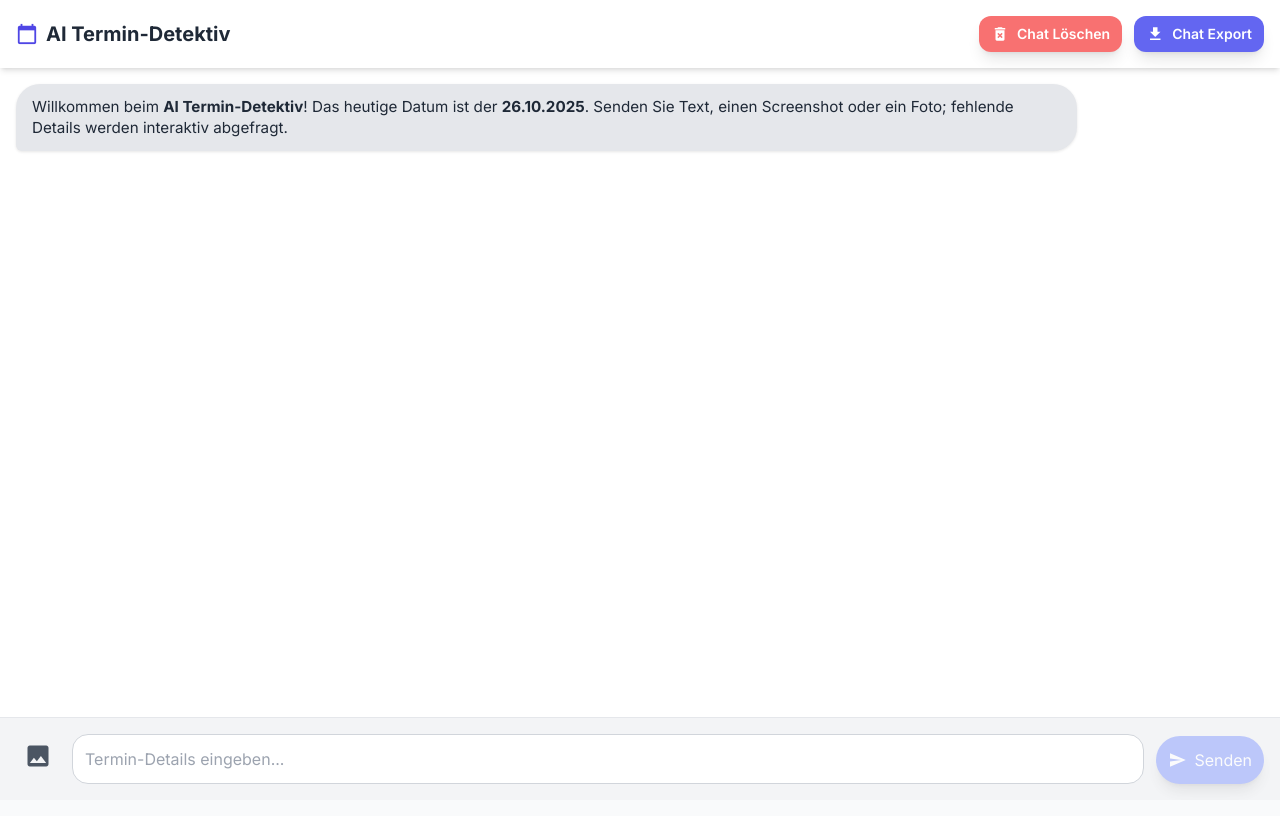
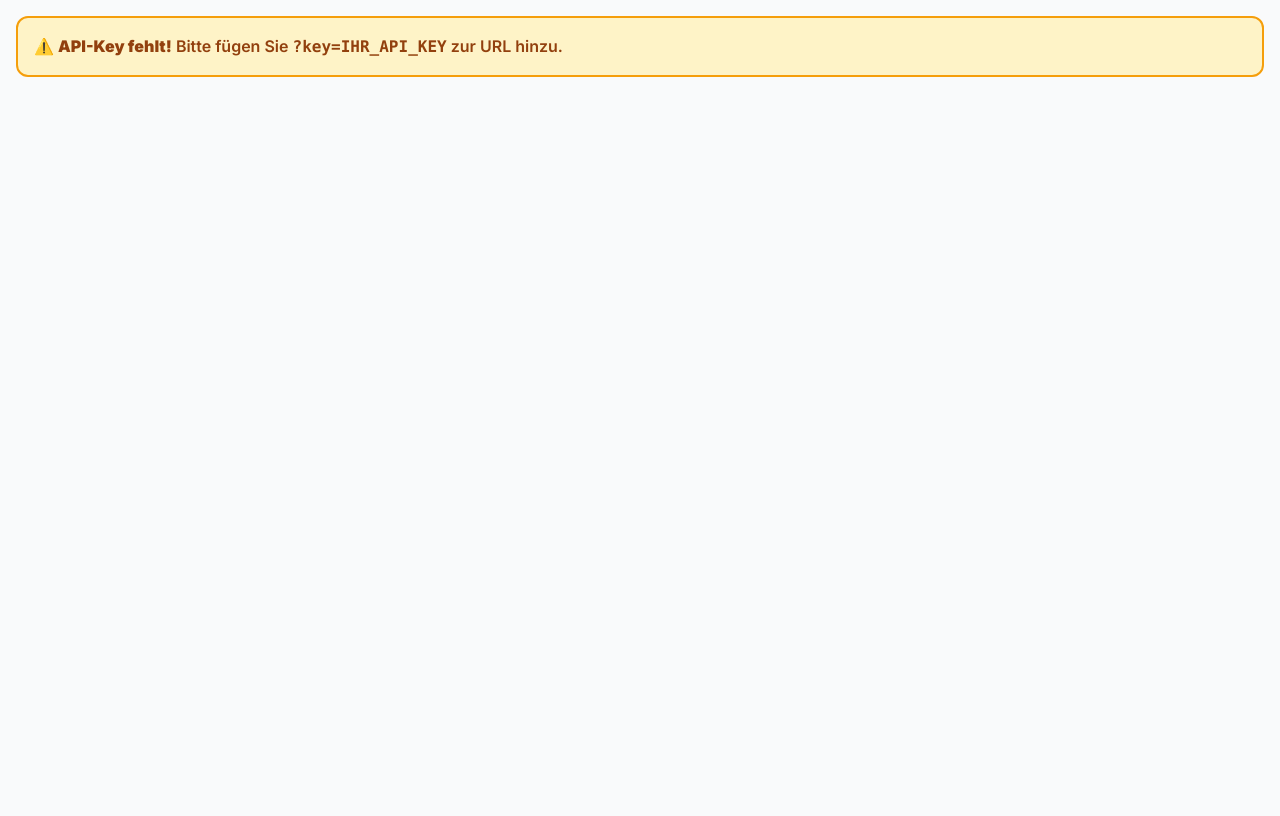
Before and after one commit to aknnn96/terminGeneratorAI, a website: page index.html in a window 1280 px wide. Drawn offline with nearby package versions, Linux system fonts and the light colour scheme.

Commit message:
Update index.html

```diff
--- a/index.html
+++ b/index.html
@@ -3,7 +3,7 @@
 <head>
   <meta charset="UTF-8" />
   <meta name="viewport" content="width=device-width, initial-scale=1" />
-  <title>AI Termin-Detektiv V25 (Production-Ready)</title>
+  <title>AI Termin-Detektiv V26 (GitHub Pages + URL-Key)</title>
 
   <script src="https://cdn.tailwindcss.com"></script>
   <link href="https://fonts.googleapis.com/icon?family=Material+Icons" rel="stylesheet" />
@@ -62,9 +62,15 @@
 
     .delete-button { background:#F87171; }
     .delete-button:hover { background:#EF4444; }
+
+    #keyWarning { background:#FEF3C7; border:2px solid #F59E0B; color:#92400E; padding:1rem; border-radius:0.75rem; margin:1rem; font-weight:600; }
   </style>
 </head>
 <body class="bg-gray-50">
+  <div id="keyWarning" class="hidden">
+    ⚠️ <strong>API-Key fehlt!</strong> Bitte fügen Sie <code>?key=IHR_API_KEY</code> zur URL hinzu.
+  </div>
+
   <div id="app" class="chat-container">
     <header class="bg-white shadow-md p-4 flex justify-end items-center sticky top-0 z-10 flex-shrink-0 gap-3">
       <h1 class="text-xl font-bold text-gray-800 flex items-center gap-2 mr-auto">
@@ -124,7 +130,17 @@
   </div>
 
   <script type="module">
-    const API_ENDPOINT = "/.netlify/functions/gemini";
+    // API-Key aus URL-Parameter lesen
+    const urlParams = new URLSearchParams(window.location.search);
+    const API_KEY = urlParams.get('key');
+
+    if (!API_KEY || API_KEY.trim() === '') {
+      document.getElementById('keyWarning').classList.remove('hidden');
+      document.getElementById('app').style.display = 'none';
+      throw new Error("API-Key fehlt in der URL. Bitte ?key=IHR_API_KEY hinzufügen.");
+    }
+
+    const API_URL = `https://generativelanguage.googleapis.com/v1beta/models/gemini-2.0-flash-exp:generateContent?key=${API_KEY}`;
     const STORAGE_KEY = 'terminDetektivChatHistory';
     const UNLOCK_CODE = "10122022";
 
@@ -239,11 +255,10 @@
         const ready = data && data.Datum && !data.Datum.includes('[FEHLT]') && data.Dauer && !data.Dauer.includes('[FEHLT]') && data.Ort && !data.Ort.includes('[FEHLT]') && data.Zweck && !data.Zweck.includes('[FEHLT]');
 
         if(ready){
-          // "Termin generieren"-Button
           const genBtn=document.createElement('button'); genBtn.className='generate-button';
           genBtn.innerHTML=`<span class="material-icons" style="font-size:20px;">event</span><span>Termin generieren</span>`;
           genBtn.onclick=(ev)=>{
-            ev.target.style.display='none'; // Button ausblenden
+            ev.target.style.display='none';
             const actions=document.createElement('div'); actions.className='calendar-actions';
             const g=document.createElement('a'); g.href=createGoogleCalendarLink(data); g.target='_blank'; g.className='calendar-button google-button';
             g.innerHTML=`<span class="material-icons" style="font-size:18px;">event_available</span><span>Zum Google Kalender hinzufügen</span>`;
@@ -343,7 +358,6 @@
     async function sendApiRequest(userMessageText, userImageFile=null){
       const currentDate=new Date().toLocaleDateString('de-DE',{year:'numeric',month:'2-digit',day:'2-digit'});
 
-      // Unlock-Check
       if(userMessageText.trim() === UNLOCK_CODE){
         unlocked = true;
         return { text: "🔓 **Freier Modus aktiviert.** Sie können nun beliebige Fragen stellen.", type:'success' };
@@ -451,7 +465,7 @@ KEINE weiteren Fragen, KEINE zusätzlichen Texte.`;
 
       if (!parts || !Array.isArray(parts) || parts.length === 0 || (!userMessageText && !userImageFile)) { return { text: "Bitte geben Sie eine Nachricht ein oder laden Sie ein Bild hoch.", type: "error" }; }
 
-      const resp = await fetch(API_ENDPOINT, { method:'POST', headers:{ 'Content-Type':'application/json' }, body: JSON.stringify(payload) });
+      const resp = await fetch(API_URL, { method:'POST', headers:{ 'Content-Type':'application/json' }, body: JSON.stringify(payload) });
       const ct = resp.headers.get('content-type') || ''; let data, raw;
       if (ct.includes('application/json')) data = await resp.json().catch(()=>null); else raw = await resp.text().catch(()=>'');
 
```
